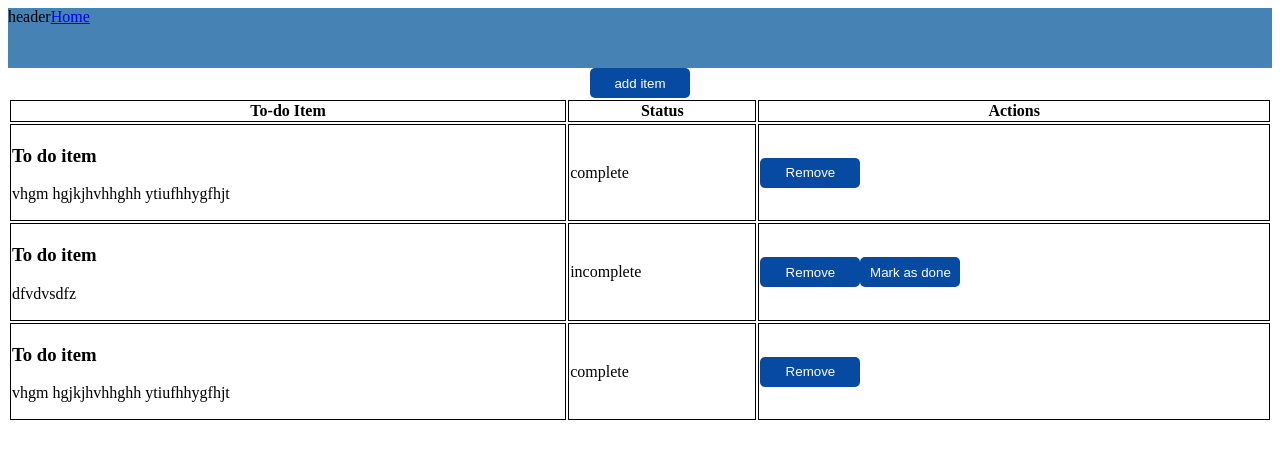
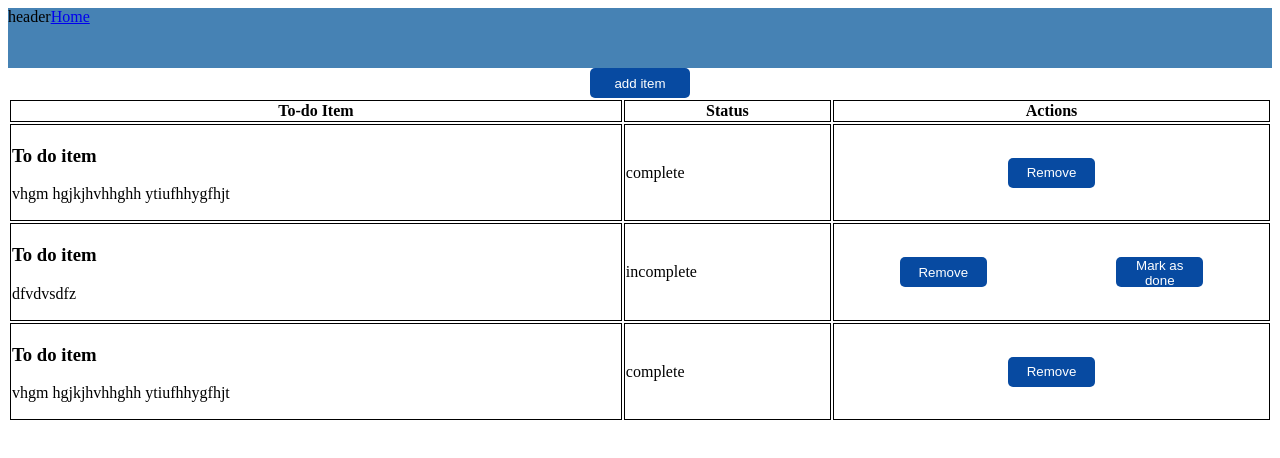
Before and after one commit to Mazhinyan/calendar-searchbar-by-react-redux, a React (Create React App) app: page /event/1 in a window 1280 px wide. Shown: the top 458 px of the page. Built offline with nearby package versions, Linux system fonts and the light colour scheme.

Commit message:
replace window confirm by custom confirm

```diff
--- a/src/assets/scss/TablePage.scss
+++ b/src/assets/scss/TablePage.scss
@@ -16,16 +16,28 @@ section.table_conten{
         width: 100%;
         tr th, td{
             border: 1px solid;
+            div.action_content{
+                display: flex;
+                justify-content:space-between ;
+                flex-wrap: wrap;
                 button{
                     color:white;
                     background-color: $serchBG;
                     border: none;
                     height: 30px;
-                width: 100px;
+                    flex: 0 0 20%;
+                    max-width: 20%;
                     border-radius: 5px;
                     margin: auto;
                     display: inline-block;
                 }
+                p{
+                    text-align: center;
+                    flex: 0 0 100%;
+                    max-width: 100%;
+                }
+            }
+
         }
     }
 }
--- a/src/components/Elements/TableRow.js
+++ b/src/components/Elements/TableRow.js
@@ -1,4 +1,4 @@
-import React from 'react';
+import React, { useState } from 'react';
 import PropTypes from 'prop-types';
 import { useDispatch } from 'react-redux';
 import { doneAction, removeAction } from '../Calendar/redux';
@@ -8,15 +8,24 @@ const TableRow = ({
 }) => {
 	const dispath = useDispatch();
 	const isComplet = status === 'complete';
+	const [confirm, setConfirm] = useState([false, 0, '']);// [is comfitm, order, message]
+
+
+	const Confirmable = (boo, order) => {
+		const conf = [boo, order, order ? 'Are you shure mark as done this item ?' : 'Are you shure remove this item ?'];
+		setConfirm([...conf]);
+	};
+
 	const remove = () => {
-		const ask = 'Are you shure remove this item';
-		if (window.confirm(ask)) { dispath(removeAction(columnID, rowIndex)) }
+		dispath(removeAction(columnID, rowIndex));
+		setConfirm([false, 0, '']);
 	};
 	const markAsDone = () => {
-		const ask = 'Are you shure mark as done this item';
+		dispath(doneAction(columnID, rowIndex));
+		setConfirm([false, 1, '']);
+	};
 
-		if (window.confirm(ask)) { dispath(doneAction(columnID, rowIndex)) }
-	};
+
 	return (
 		<tr>
 			<td>
@@ -25,12 +34,42 @@ const TableRow = ({
 			</td>
 			<td>{status}</td>
 			<td>
-				<button type="button" onClick={remove}>
-					Remove
-				</button>
+				<div className="action_content">
+					{confirm[0]
+						? (
+							<>
+								<p>{confirm[2]}</p>
+								<button type="button" onClick={confirm[1] ? markAsDone : remove}>Yes</button>
+								<button type="button" onClick={() => Confirmable(false, 0)}>No</button>
+							</>
+						) : (
 
-				{!isComplet && <button type="button" onClick={markAsDone}>Mark as done</button>}
+							<>
+								{' '}
+								<button
+									type="button"
+									onClick={() => Confirmable(true, 0)}
+									disabled={confirm[0]}
+									style={{ cursor: !confirm[0] ? 'pointer' : 'not-allowed' }}
+								>
+									Remove
+								</button>
+								{!isComplet && (
+									<button
+										type="button"
+										onClick={() => Confirmable(true, 1)}
+										disabled={confirm[0]}
+										style={{ cursor: !confirm[0] ? 'pointer' : 'not-allowed' }}
+									>
+										Mark as done
+									</button>
+								)}
 
+							</>
+
+						)}
+
+				</div>
 			</td>
 		</tr>
 	);
--- a/src/components/Elements/WeekDay.js
+++ b/src/components/Elements/WeekDay.js
@@ -11,7 +11,8 @@ const WeekDays = () => {
 			{
 				WEEK.map((key, index) => (
 					<div key={key} className="week_day column">
-						<span className={date.weekDay - 1 === index ? 'today' : ''}>{key}</span>
+						{/* week day 0 index is sunday, mondey start 1 ... */}
+						<span className={(!date.weekDay && index===6) ||( date.weekDay -1 === index)?'today' :"" }>{key}</span>
 					</div>
 				))
 			}
```
Also changed, not shown: .eslintrc.json. Lines whose indentation alone changed are shown as unchanged.
